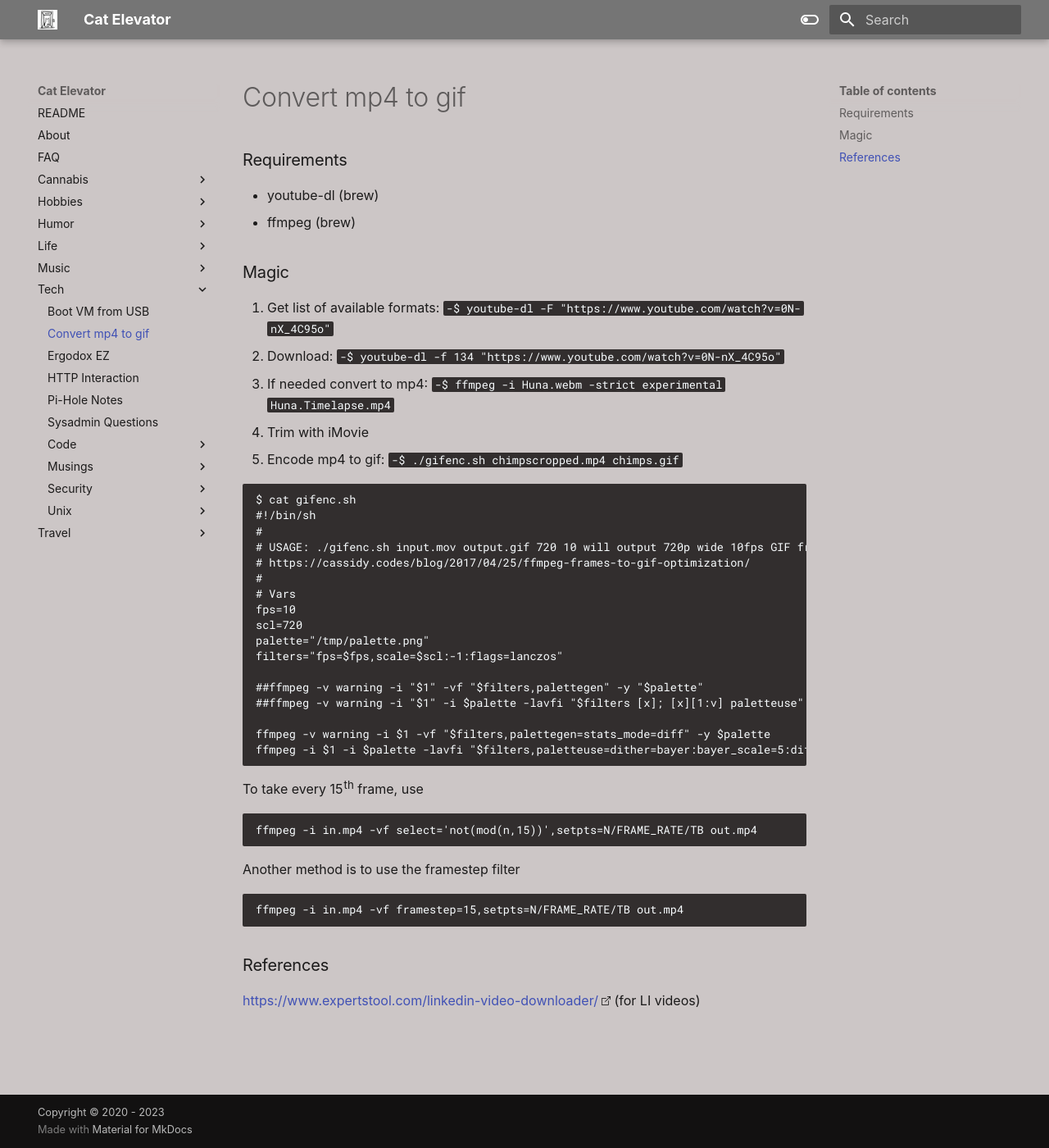
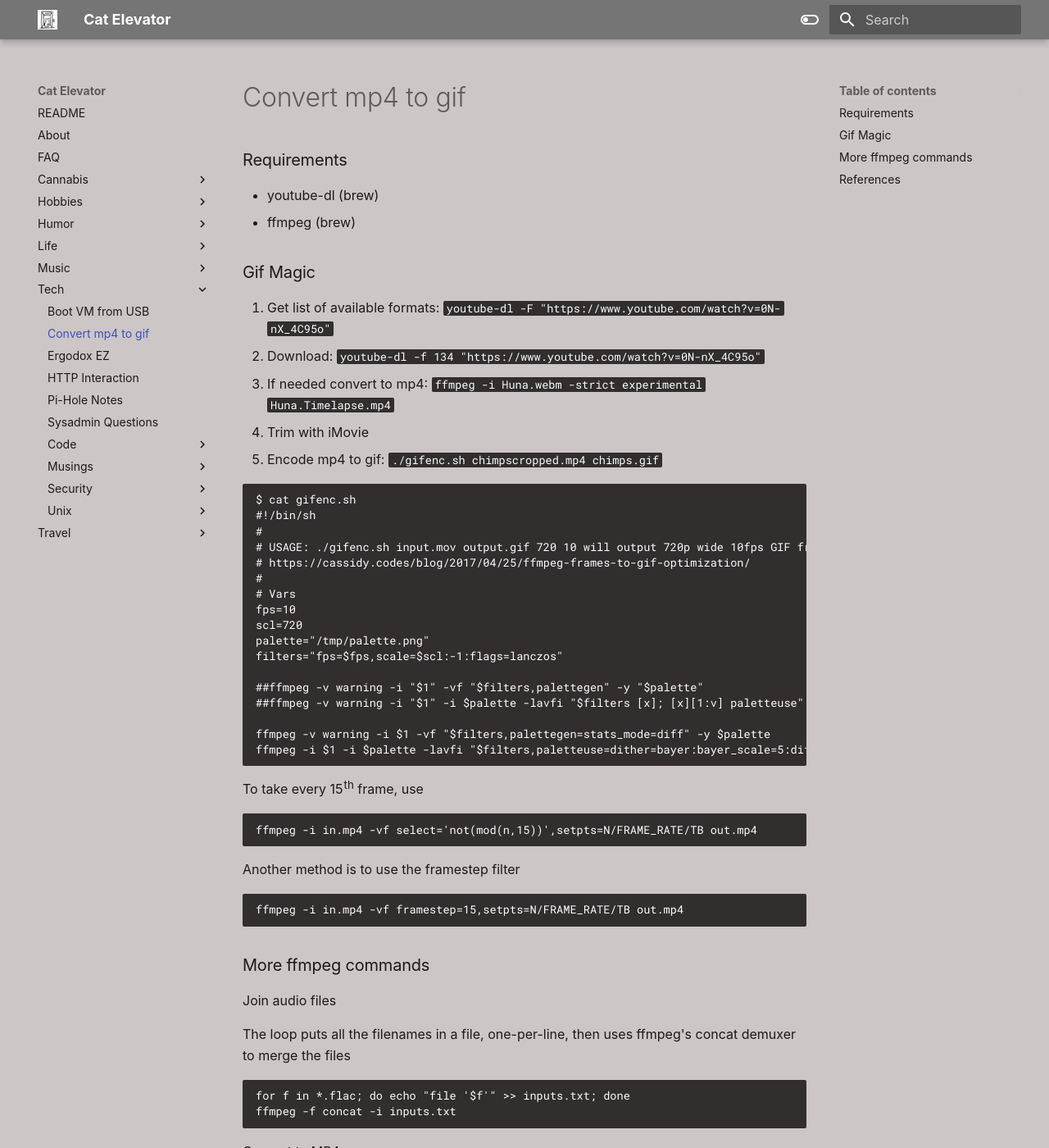
Before and after one commit to los7key/garden, an MkDocs documentation site: the page built from docs/tech/convertgif.md, in a window 1280 px wide and 1400 px high. Shown: the whole window at 82% size. Built offline with MkDocs 1.6.1 and Material for MkDocs 9.7.7, drawn with Linux system fonts in a browser that asks for light colours; some web fonts are replaced; some of the changed text lies outside the part shown.

Commit message:
ffmpeg fun

````diff
--- a/docs/tech/convertgif.md
+++ b/docs/tech/convertgif.md
@@ -3,18 +3,18 @@ layout: post
 title: Convert mp4 to gif
 description: Convert mp4 to gif
 date: 2022-04-26
-Last Updated: 2022-08-13
+Last Updated: 2023-03-12
 ---
 ## Requirements
 * youtube-dl (brew)
 * ffmpeg (brew)
 
-## Magic
-1. Get list of available formats: `-$ youtube-dl -F "https://www.youtube.com/watch?v=0N-nX_4C95o"`
-2. Download: `-$ youtube-dl -f 134 "https://www.youtube.com/watch?v=0N-nX_4C95o"`
-3. If needed convert to mp4: `-$ ffmpeg -i Huna.webm -strict experimental Huna.Timelapse.mp4`
+## Gif Magic
+1. Get list of available formats: `youtube-dl -F "https://www.youtube.com/watch?v=0N-nX_4C95o"`
+2. Download: `youtube-dl -f 134 "https://www.youtube.com/watch?v=0N-nX_4C95o"`
+3. If needed convert to mp4: `ffmpeg -i Huna.webm -strict experimental Huna.Timelapse.mp4`
 4. Trim with iMovie
-5. Encode mp4 to gif: `-$ ./gifenc.sh chimpscropped.mp4 chimps.gif`
+5. Encode mp4 to gif: `./gifenc.sh chimpscropped.mp4 chimps.gif`
 
 ```
 $ cat gifenc.sh
@@ -46,6 +46,31 @@ Another method is to use the framestep filter
 ffmpeg -i in.mp4 -vf framestep=15,setpts=N/FRAME_RATE/TB out.mp4
 ```
 
+## More ffmpeg commands
+
+Join audio files
+
+The loop puts all the filenames in a file, one-per-line, then uses ffmpeg's concat demuxer to merge the files
+```
+for f in *.flac; do echo "file '$f'" >> inputs.txt; done
+ffmpeg -f concat -i inputs.txt
+```
+
+Convert to MP4
+```
+ffmpeg -i $input_file.mkv -codec copy $output_file.mp4
+```
+
+Combine video and audio with an offset
+```
+ffmpeg -i $input_file.mp4 -itsoffset 00:00:08 -i $input_file.mp3 output.mp4
+```
+
+Remove audio from a video
+```
+ffmpeg -i $input_file -c copy -an $output_file
+```
+
 ## References
 
 https://www.expertstool.com/linkedin-video-downloader/ (for LI videos)
````
